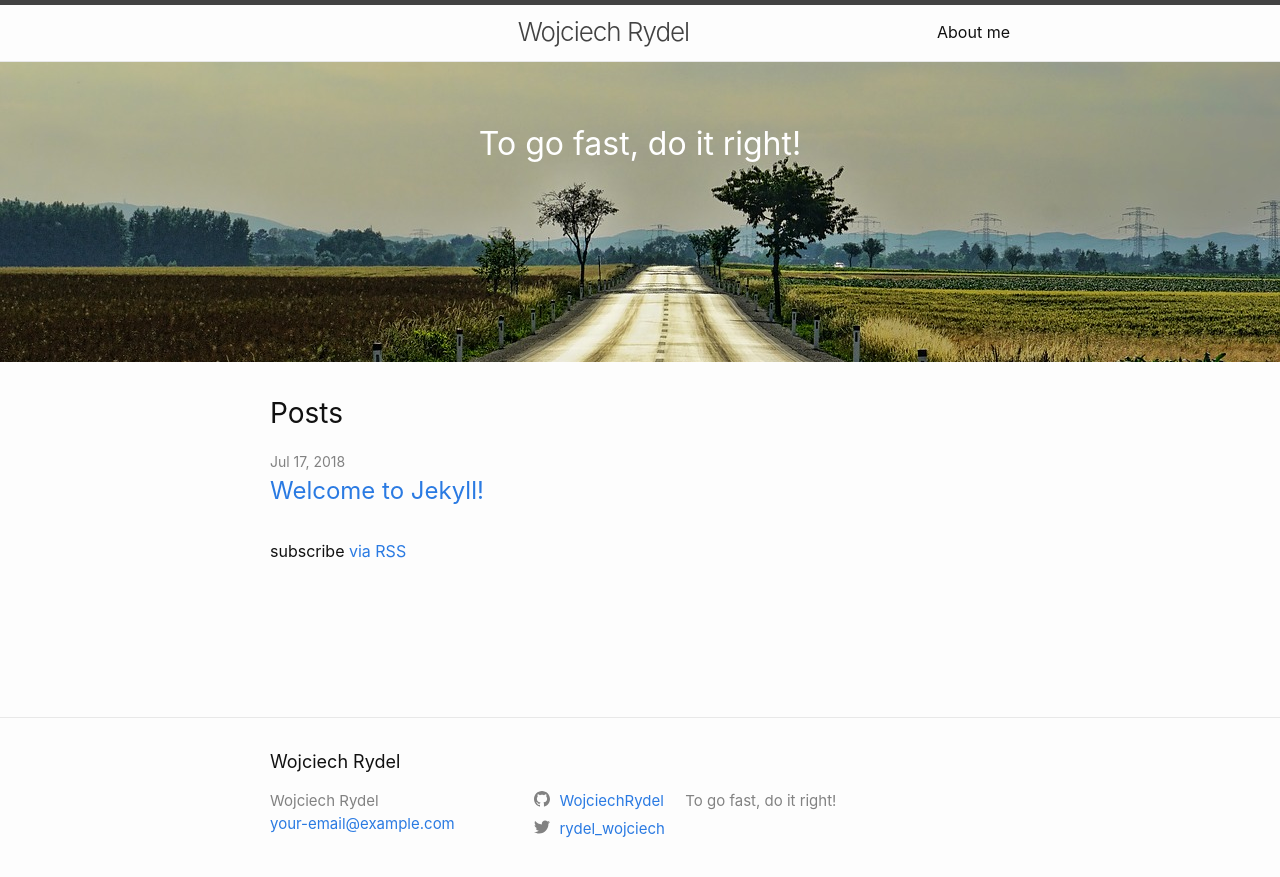
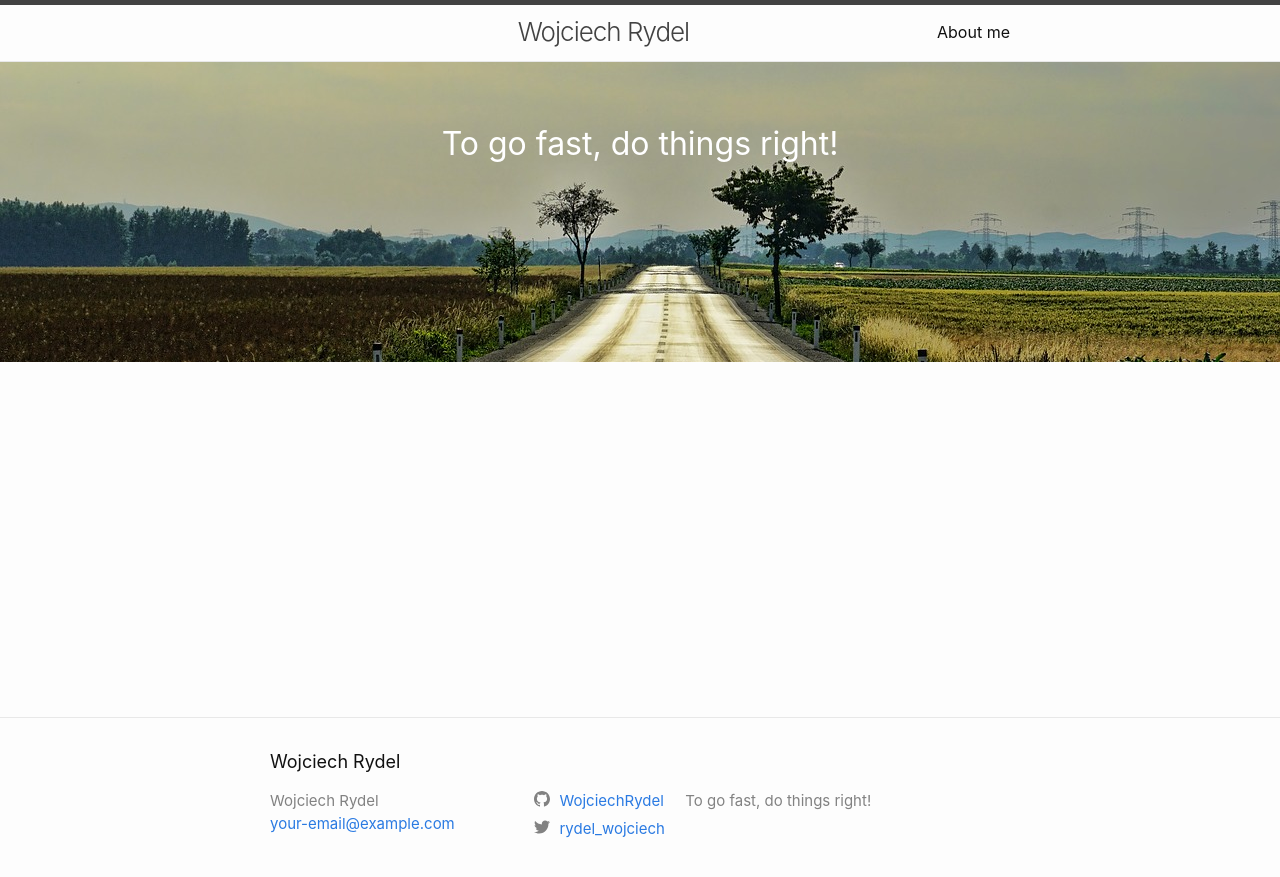
Before and after one commit to WojciechRydel/WojciechRydel.github.io, a Jekyll site: the page built from index.html, in a window 1280 px wide. Shown: the top 877 px of the page. Built offline with Jekyll 4.4.1, drawn with Linux system fonts in a browser that asks for light colours.

Commit message:
Working on inital post

```diff
--- a/Gemfile
+++ b/Gemfile
@@ -20,6 +20,7 @@
 group :jekyll_plugins do
   gem "jekyll-feed", "~> 0.9"
   gem "jekyll-seo-tag", "~> 2.1"
+  gem "disqus-for-jekyll", "~> 1.0"
 end
 
 # Windows does not include zoneinfo files, so bundle the tzinfo-data gem
--- a/_config.yml
+++ b/_config.yml
@@ -16,7 +16,7 @@
 title: Wojciech Rydel
 email: your-email@example.com
 description: >- # this means to ignore newlines until "baseurl:"
-  To go fast, do it right!
+  To go fast, do things right!
 baseurl: "" # the subpath of your site, e.g. /blog
 url: "" # the base hostname & protocol for your site, e.g. http://example.com
 twitter_username: rydel_wojciech
@@ -26,6 +26,10 @@
 markdown: kramdown
 plugins:
   - jekyll-feed
+  - disqus-for-jekyll
+
+disqus:
+  name: "wojciechrydel" # required
 
 # Exclude from processing.
 # The following items will not be processed, by default. Create a custom list
--- a/_layouts/post.html
+++ b/_layouts/post.html
@@ -25,3 +25,5 @@
 
   <a class="u-url" href="{{ page.url | relative_url }}" hidden></a>
 </article>
+
+{% disqus %}
--- a/_sass/minima/_layout.scss
+++ b/_sass/minima/_layout.scss
@@ -231,6 +231,11 @@
 
 .post-content {
   margin-bottom: $spacing-unit;
+  img {
+    width: 100%;
+    object-fit: cover;
+    height: 300px;
+  }
 
   h2 {
     @include relative-font-size(2);
@@ -265,3 +270,14 @@
   width: 100%;
   text-align: center;
 }
+cite {
+  display: block;
+  margin: 10px 20px;
+  border-left: 10px solid #353333;
+  padding-left: 10px;
+  background: #696969;
+  color: white;
+  font-style: italic;
+  border-radius: 3px;
+  padding: 10px 10px;
+}
```
Also changed, not shown: _drafts/welcome.md (added, +31 -0 lines), _posts/2018-07-17-welcome-to-jekyll.markdown (deleted, +0 -26 lines), Gemfile.lock, assets/launch.jpg (added).
